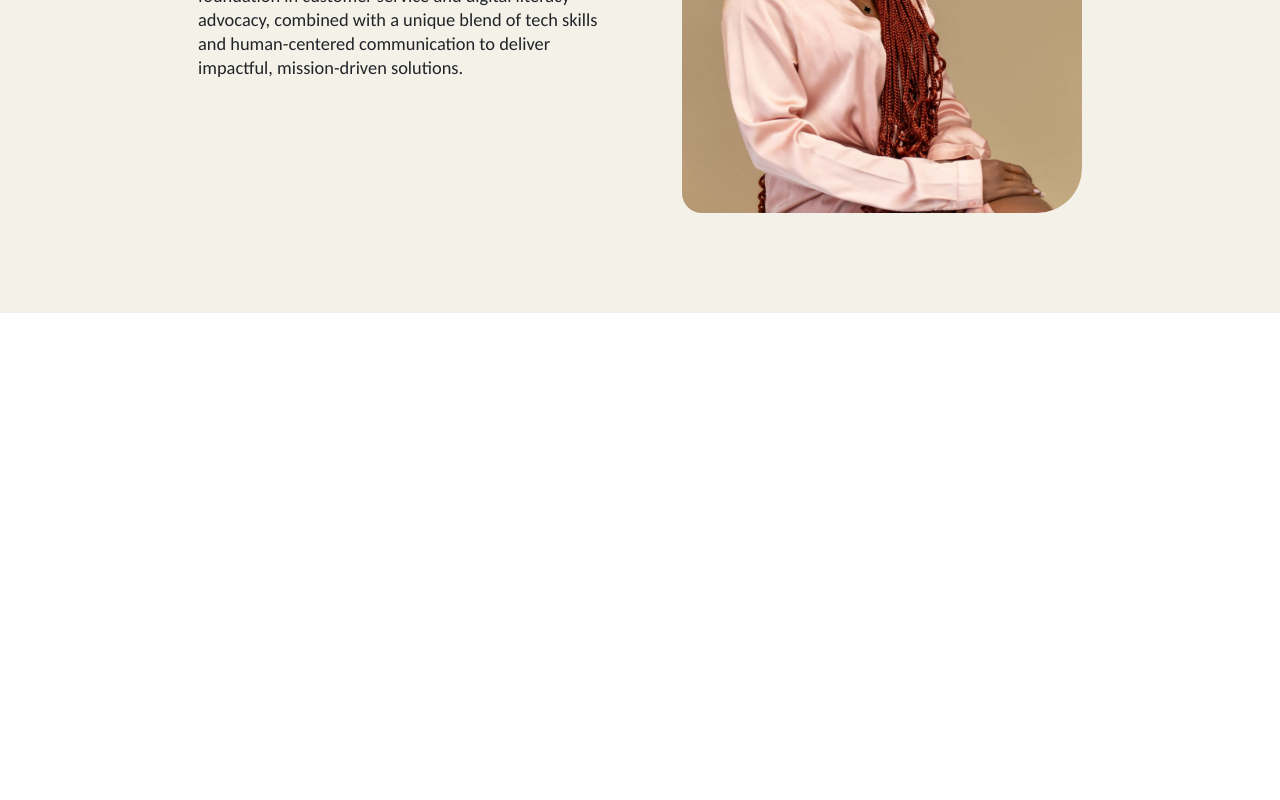
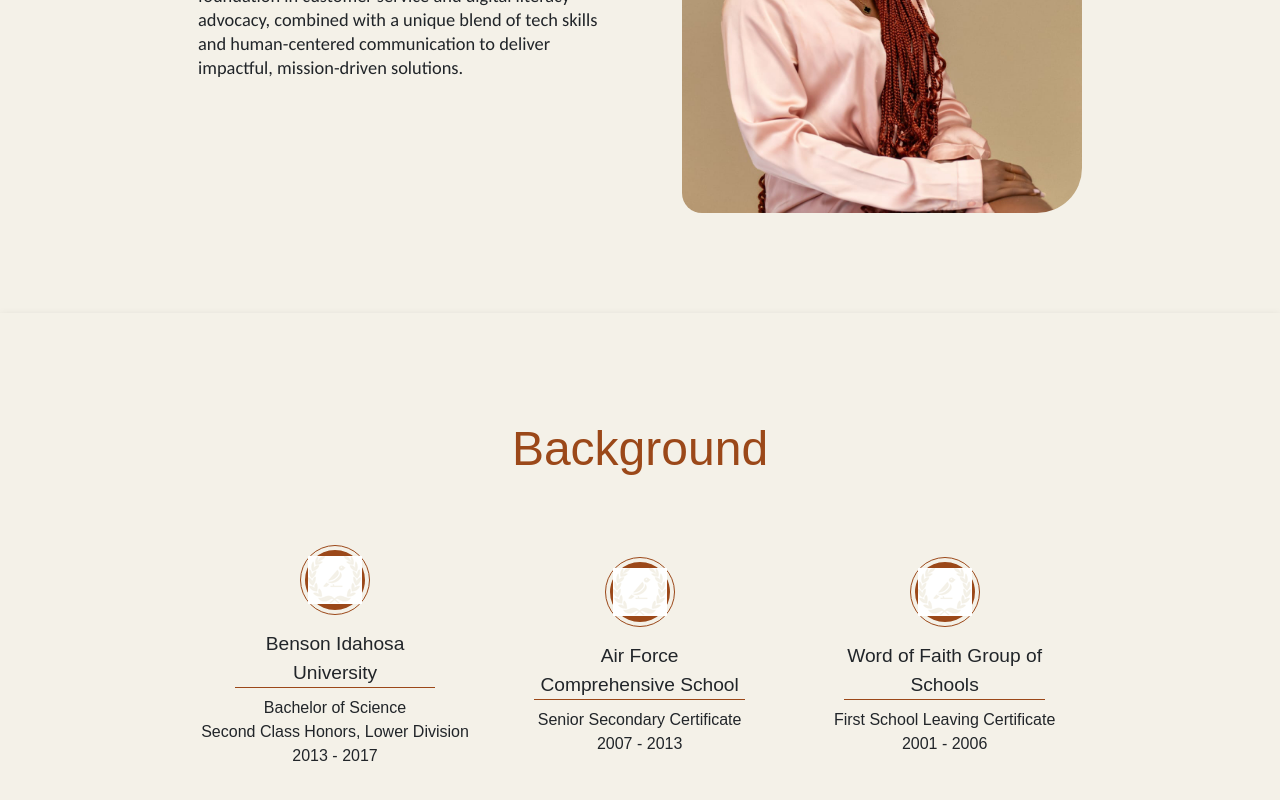
Before and after one commit to Ruthiejayjay/joy-portfolio, a Next.js app: page / in a window 1280 px wide. Shown: the part 938-1738 px from the top of the page. Before the commit the page ends 1251 px from the top, so only its background shows below. Built offline with nearby package versions, Linux system fonts and the light colour scheme; a web font is replaced by a local one.

Commit message:
implement background sect fr desktop screen

```diff
--- /dev/null
+++ b/src/components/EducationBackground/Index.tsx
@@ -0,0 +1,63 @@
+import clsx from "clsx";
+import styles from "./styles.module.scss";
+import Image from "next/image";
+
+import SchoolImg from "@/assets/images/school-img.png";
+
+// const degrees = [
+//   {
+//     icon: SchoolImg,
+//     school: "Benson Idahosa University",
+
+//   },
+// ];
+
+export default function EducationalBackground() {
+  return (
+    <div className={styles.background}>
+      <div className={clsx("container", styles.container)}>
+        <div className={styles.heading}>Background</div>
+        <div className={styles.mainContent}>
+          <div className={styles.degree}>
+            <div className={styles.imgBoxOutline}>
+              <div className={styles.imgBox}>
+                <Image src={SchoolImg} alt="" />
+              </div>
+            </div>
+            <h4 className={styles.title}>Benson Idahosa University</h4>
+            <p className={styles.desc}>
+              <span>Bachelor of Science</span>
+              <span>Second Class Honors, Lower Division</span>
+              <span>2013 - 2017</span>
+            </p>
+          </div>
+          <div className={styles.degree}>
+            <div className={styles.imgBoxOutline}>
+              <div className={styles.imgBox}>
+                <Image src={SchoolImg} alt="" />
+              </div>
+            </div>
+            <h4 className={styles.title}>Air Force Comprehensive School</h4>
+            <p className={styles.desc}>
+              <span>Senior Secondary Certificate</span>
+              <span>2007 - 2013</span>
+            </p>
+          </div>
+
+          <div className={styles.degree}>
+            <div className={styles.imgBoxOutline}>
+              <div className={styles.imgBox}>
+                <Image src={SchoolImg} alt="" />
+              </div>
+            </div>
+            <h4 className={styles.title}>Word of Faith Group of Schools</h4>
+            <p className={styles.desc}>
+              <span>First School Leaving Certificate</span>
+              <span>2001 - 2006</span>
+            </p>
+          </div>
+        </div>
+      </div>
+    </div>
+  );
+}
--- /dev/null
+++ b/src/components/EducationBackground/styles.module.scss
@@ -0,0 +1,69 @@
+@import "@/assets/scss/variables";
+
+.background {
+  position: relative;
+  background-color: #f4f1e8;
+  box-shadow: 0 2px 8px rgba(0, 0, 0, 0.1);
+
+  .container {
+    display: flex;
+    justify-content: center;
+    align-items: center;
+    flex-direction: column;
+    padding: 100px 0;
+    gap: 60px;
+
+    .heading {
+      font-size: 3rem;
+      color: #9b4819;
+      line-height: 1.5;
+    }
+
+    .mainContent {
+      display: flex;
+      gap: 30px;
+
+      .degree {
+        display: flex;
+        flex-direction: column;
+        justify-content: center;
+        align-items: center;
+
+        .imgBoxOutline {
+          display: flex;
+          justify-content: center;
+          align-items: center;
+          width: 70px;
+          height: 70px;
+          border-radius: 50%;
+          border: 1px solid #9b4819;
+
+          .imgBox {
+            width: 60px;
+            height: 60px;
+            background-color: #9b4819;
+            border-radius: 50%;
+            display: flex;
+            justify-content: center;
+            align-items: center;
+          }
+        }
+
+        .title {
+          margin-top: 15px;
+          font-size: 1.2rem;
+          width: 75%;
+          text-align: center;
+          line-height: 1.5;
+          border-bottom: 1px solid #9b4819;
+        }
+
+        .desc {
+          display: flex;
+          flex-direction: column;
+          text-align: center;
+        }
+      }
+    }
+  }
+}
--- a/src/pages/index.tsx
+++ b/src/pages/index.tsx
@@ -3,6 +3,7 @@ import { Radley } from "next/font/google";
 import styles from "@/styles/Home.module.css";
 import Hero from "@/components/Hero/Index";
 import About from "@/components/About/Index";
+import EducationalBackground from "@/components/EducationBackground/Index";
 
 const radleyFont = Radley({
   subsets: ["latin"],
@@ -22,6 +23,7 @@ export default function Home() {
         <main className={styles.main}>
           <Hero />
           <About />
+          <EducationalBackground />
         </main>
       </div>
     </>
```
Also changed, not shown: src/assets/images/school-img.png (added).
